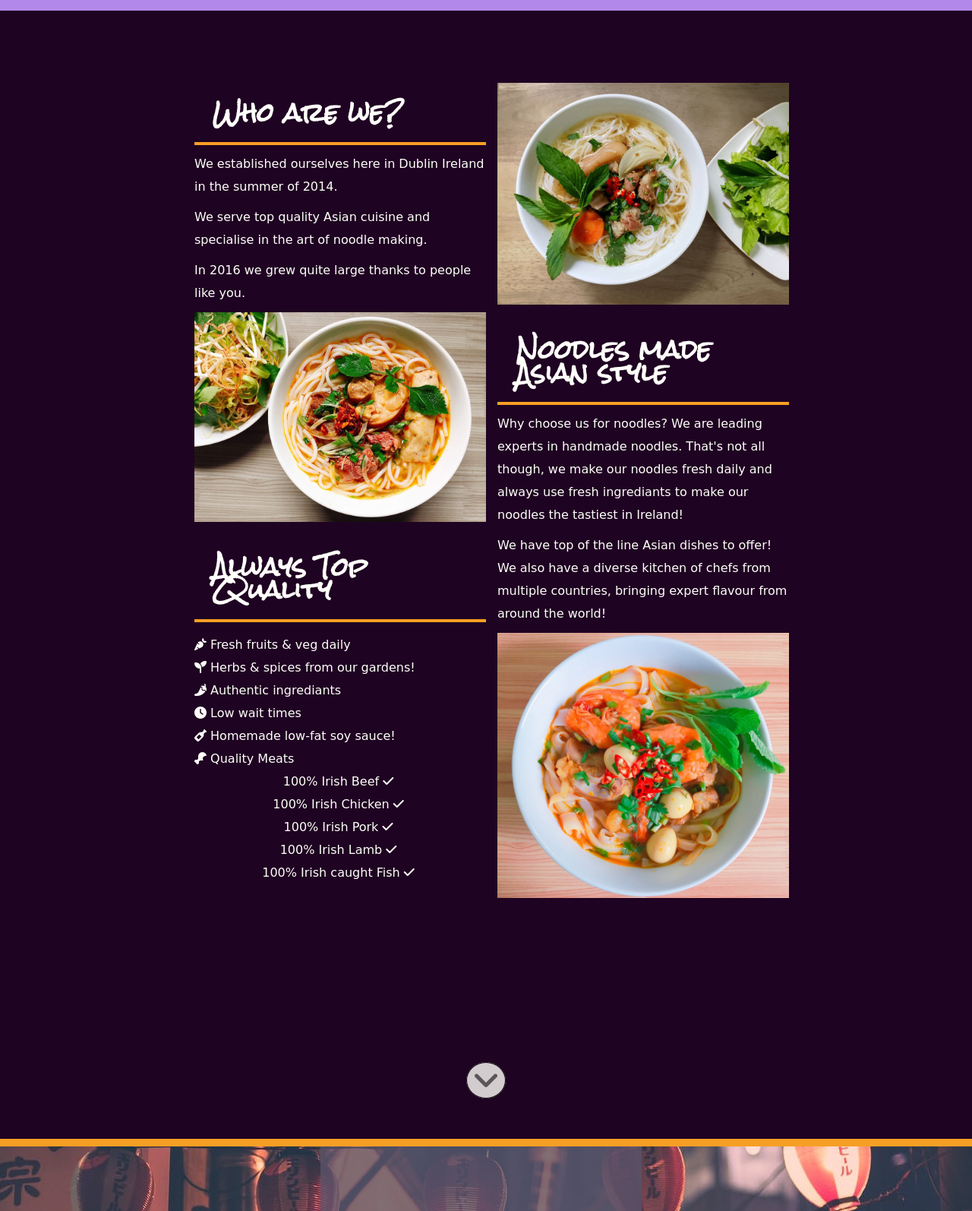
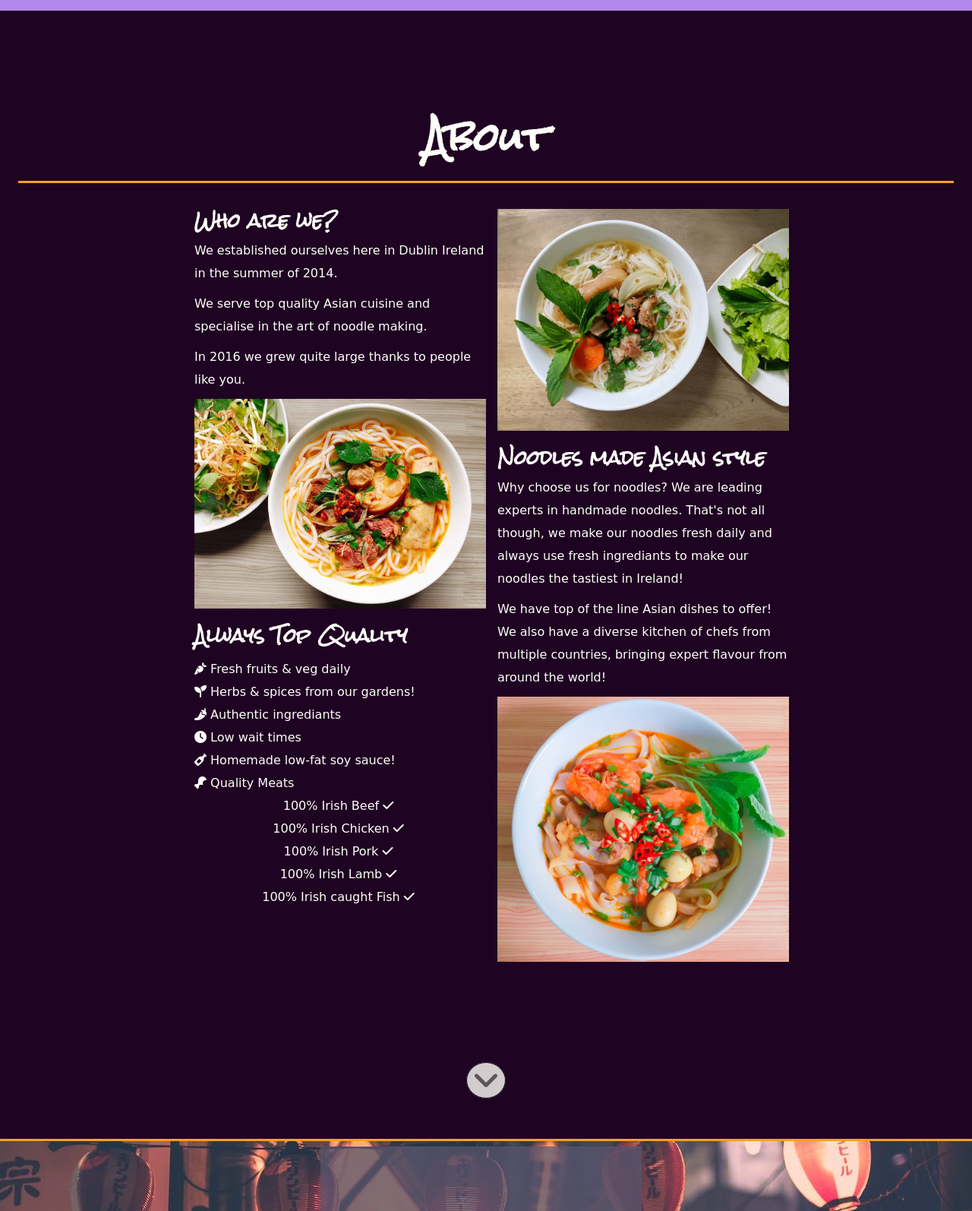
Before and after one commit to KristianColville1/raza-noodles, a plain HTML site: page index.html in a window 1280 px wide. Shown: the part 786-2380 px from the top of the page at 76% size. Drawn offline with Linux system fonts and the light colour scheme; a web font is replaced by a local one.

Commit message:
Add heading for about section and style

```diff
--- a/assets/css/style.css
+++ b/assets/css/style.css
@@ -22,10 +22,6 @@ h1, h2, h3 {
 h1 {
     font-size: 2rem;
     margin: 3vh;
-}
-
-hr {
-    border: 2px solid #F79F24;
 }
 
 /* Home section */
@@ -299,6 +295,13 @@ span.bars {
     bottom: 0;
 }
 
+.title {
+    text-align: center;
+    position: relative;
+    font-size: 3rem;
+    border-bottom: 3px solid #F79F24;
+}
+
 .left {
     width: 50%;
     float: left;
@@ -401,7 +404,7 @@ span.bars {
 .center-text {
     height: 300px;
     width: 33%;
-    font-size: 3rem;
+    font-size: 2rem;
     text-align: center;
     position: absolute;
     left: 33%;
@@ -420,20 +423,20 @@ span.bars {
 
 .orange-text {
     font-weight: 900;
-    font-size: 4.5rem;
+    font-size: 3rem;
     color: #F79F24;
 }
 
 .black-text {
     font-weight: 900;
-    font-size: 4.5rem;
+    font-size: 3rem;
     color: black;
 }
 
 .orange-decoration {
     width: 100%;
     height: 10px;
-    background-color: #F79F24;
+    border-top: 3px solid #F79F24;
     position: absolute;
 }
 
@@ -1767,7 +1770,7 @@ form label {
     }
 
     .sc-two-outer {
-        top: 2150px;
+        top: 2050px;
     }
 
     #opening-hours-section {
--- a/index.html
+++ b/index.html
@@ -64,10 +64,10 @@
     </section>
     <!--About section and content-->
     <section id="about-section">
+        <h1 class="title orange-color">About</h1>
         <div class="left">
             <div class="left-content">
-                <h1 class="orange-color">Who are we?</h1>
-                <hr>
+                <h2 class="orange-color">Who are we?</h2>
                 <p>We established ourselves here in Dublin Ireland in the summer of 2014.</p>
                 <p>We serve top quality Asian cuisine and specialise in the art of noodle making.</p>
                 <p>In 2016 we grew quite large thanks to people like you.</p>
@@ -76,8 +76,7 @@
                 <img class="medium-image" src="assets/images/image-two.jpeg" alt="Top down view of a fresh bowel of noodles with lettace on the side">
             </div>
             <div class="left-content">
-                <h1 class="orange-color">Always Top Quality</h1>
-                <hr>
+                <h2 class="orange-color">Always Top Quality</h2>
                 <ol type="1" id="perfect-list">
                     <li><i class="fas fa-carrot"></i> Fresh fruits & veg daily</li>
                     <li><i class="fas fa-seedling"></i> Herbs & spices from our gardens!</li>
@@ -104,8 +103,7 @@
         </div>
         <div class="right">
             <div class="right-content">
-                <h1 class="orange-color">Noodles made Asian style</h1>
-                <hr>
+                <h2 class="orange-color">Noodles made Asian style</h2>
                 <p>Why choose us for noodles? We are leading experts in handmade noodles.
                     That's not all though, we make our noodles fresh daily and always use fresh
                      ingrediants to make our noodles the tastiest in Ireland!</p>
```
